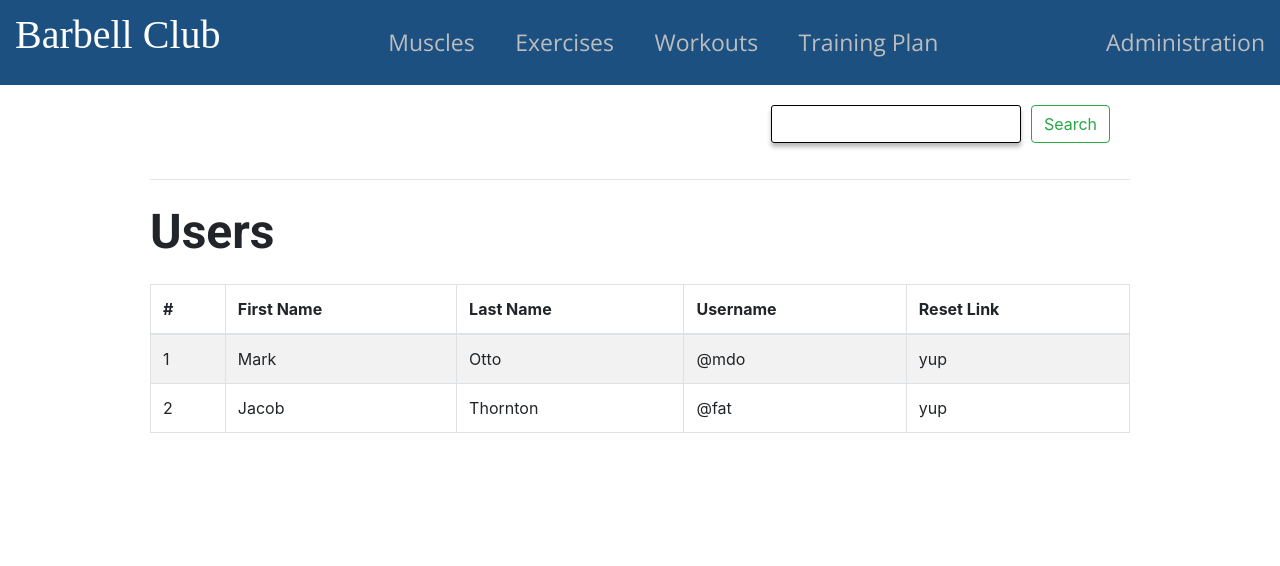
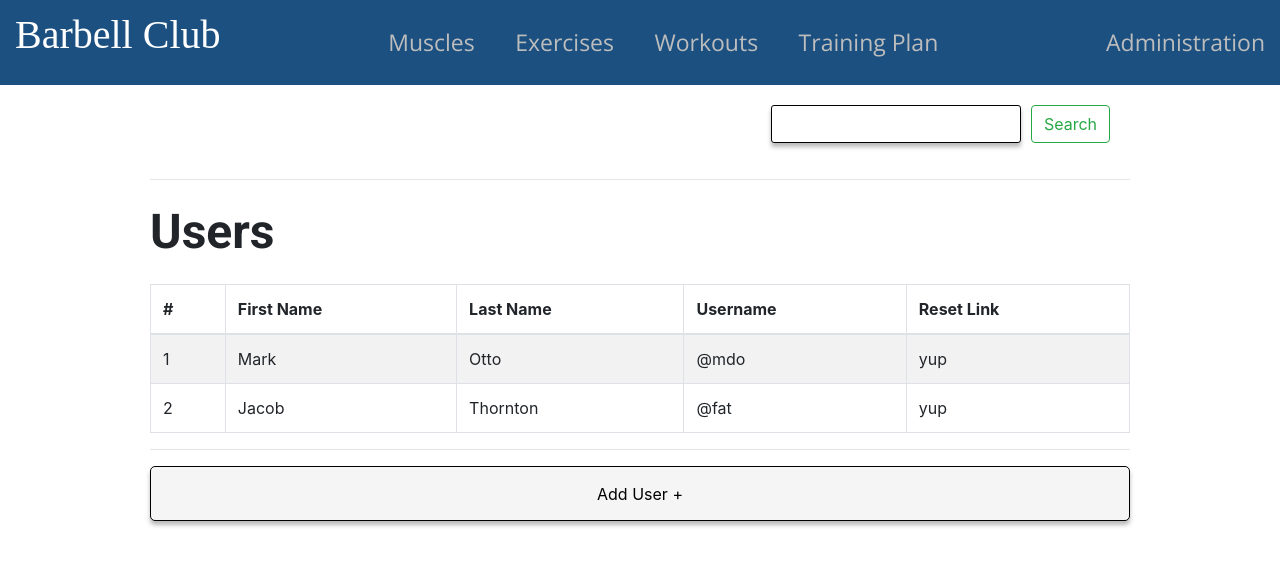
Before and after one commit to Roakz/gym_ui, a React (Create React App) app: page /users in a window 1280 px wide. Shown: the top 566 px of the page. Built offline with nearby package versions, Linux system fonts and the light colour scheme; a web font is replaced by a local one.

Commit message:
add card component with props accepted

```diff
--- a/src/App.css
+++ b/src/App.css
@@ -182,3 +182,13 @@ nav {
   margin-right: 10px;
   box-shadow: 0px 4px 4px #58585869;
 }
+
+.add-card {
+  width: 100%;
+  height: 55px;
+  text-align: center;
+  border: 1px solid black;
+  border-radius: 5px;
+  background-color: whitesmoke;
+  box-shadow: 0px 4px 4px #58585869;
+}
--- /dev/null
+++ b/src/components/AddCard.tsx
@@ -0,0 +1,13 @@
+import * as React from 'react';
+
+interface AddCardProps {
+    entity: String
+}
+
+function AddCard(props: AddCardProps) {
+    return (
+        <button className="add-card">Add {props.entity} +</button>
+    );
+}
+
+export default AddCard;
--- a/src/components/IndexTable.tsx
+++ b/src/components/IndexTable.tsx
@@ -1,17 +1,20 @@
 import * as React from 'react';
 import Table from 'react-bootstrap/Table';
+import AddCard from '../components/AddCard';
 
 interface IndexTableProps {
-  columnHeaders?: Array<String>
+  columnHeaders: Array<String>
+  entity: String
 }
 
 function IndexTable(props: IndexTableProps){
   return (
+    <>
     <Table striped bordered hover>
   <thead>
     <tr>
       <th>#</th>
-      {props.columnHeaders?.map(function(element, index){
+      {props.columnHeaders.map(function(element, index){
         return <th key={index}>{element}</th>
       })}
     </tr>
@@ -33,7 +36,10 @@ function IndexTable(props: IndexTableProps){
     </tr>
 
   </tbody>
-</Table>
+  </Table>
+  <hr></hr>
+  <AddCard entity={props.entity}/>
+  </>
   )
 };
 
--- a/src/pages/Users.tsx
+++ b/src/pages/Users.tsx
@@ -13,7 +13,7 @@ const UsersPage: React.FC = () => {
         <p className="table-heading">
           Users
         </p>
-        <IndexTable columnHeaders={["First Name", "Last Name", "Username", "Reset Link" ]}/>
+        <IndexTable columnHeaders={["First Name", "Last Name", "Username", "Reset Link" ]} entity="User"/>
     </div>
   )
 };
```
